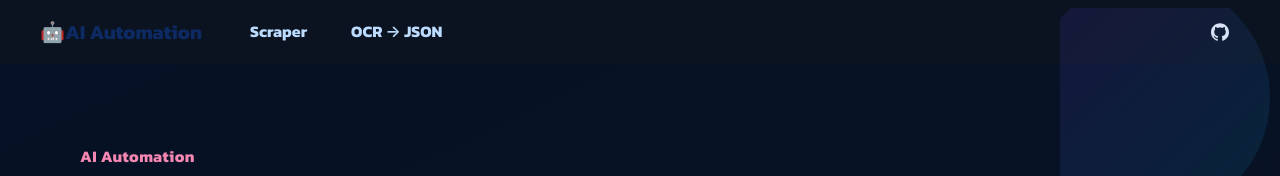
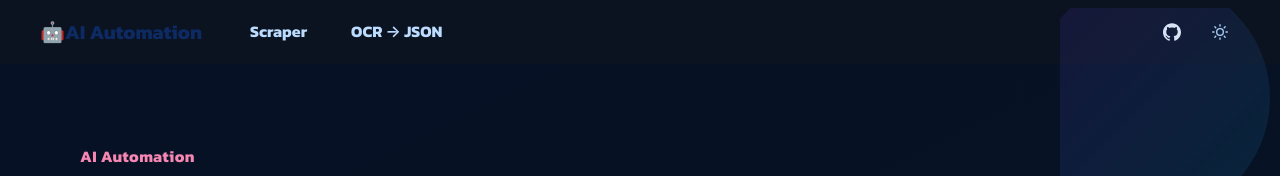
Before and after one commit to Daophahut1/web_ai_automation_demo, a Next.js app: page / in a window 1280 px wide. Shown: the top 176 px of the page. Built offline with nearby package versions, Linux system fonts and the light colour scheme.

Commit message:
set dark mode

```diff
--- a/components/Topbar.tsx
+++ b/components/Topbar.tsx
@@ -67,12 +67,12 @@ export default function Topbar({ onTestClick }: Props) {
               color={useColorModeValue('gray.800', 'gray.100')}
               variant="ghost"
             />
-            {/* <IconButton
+            <IconButton
               aria-label={colorMode === 'light' ? 'Switch to dark mode' : 'Switch to light mode'}
               icon={colorMode === 'light' ? <MoonIcon /> : <SunIcon />}
               onClick={toggleColorMode}
               variant="ghost"
-            /> */}
+            />
             {/* <Button colorScheme="brand" mr={3} onClick={onTestClick}>Test Now</Button> */}
           </HStack>
 
@@ -100,12 +100,12 @@ export default function Topbar({ onTestClick }: Props) {
                   color={useColorModeValue('gray.800', 'gray.100')}
                   variant="ghost"
                 />
-                {/* <IconButton
+                <IconButton
                   aria-label={colorMode === 'light' ? 'Switch to dark mode' : 'Switch to light mode'}
                   icon={colorMode === 'light' ? <MoonIcon /> : <SunIcon />}
                   onClick={() => { toggleColorMode(); onClose(); }}
                   variant="ghost"
-                /> */}
+                />
               </HStack>
             </VStack>
           </DrawerBody>
```
